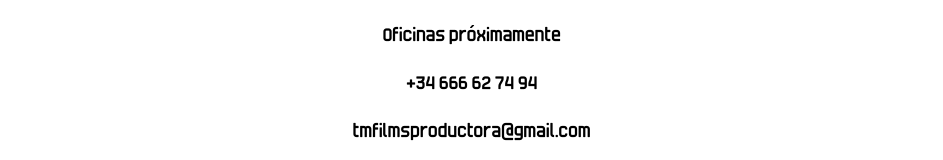
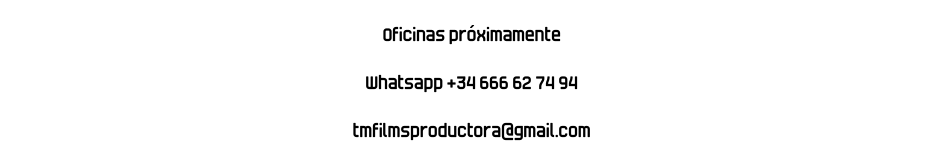
Before and after one commit to brujoan/tmfilms, a React (Vite) app: page / in a window 1280 px wide. Shown: the part 2509-2669 px from the top of the page, without its empty margins (168-1111 px from the left). Built offline with nearby package versions, Linux system fonts and the light colour scheme.

Commit message:
Update index.js whats

```diff
--- a/src/constants/index.js
+++ b/src/constants/index.js
@@ -55,6 +55,6 @@ export const NOSOTROS_TEXT = `El equipo de TMFilms está compuesto por jóvenes
 
 export const CONTACTO = {
   address: "Oficinas próximamente",
-  phoneNo: "+34 666 62 74 94",
+  phoneNo: "Whatsapp +34 666 62 74 94",
   email: "tmfilmsproductora@gmail.com",
 };
```
